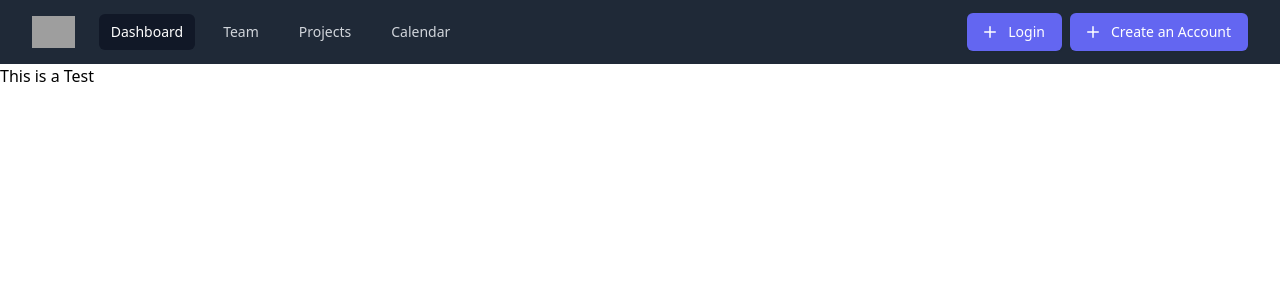
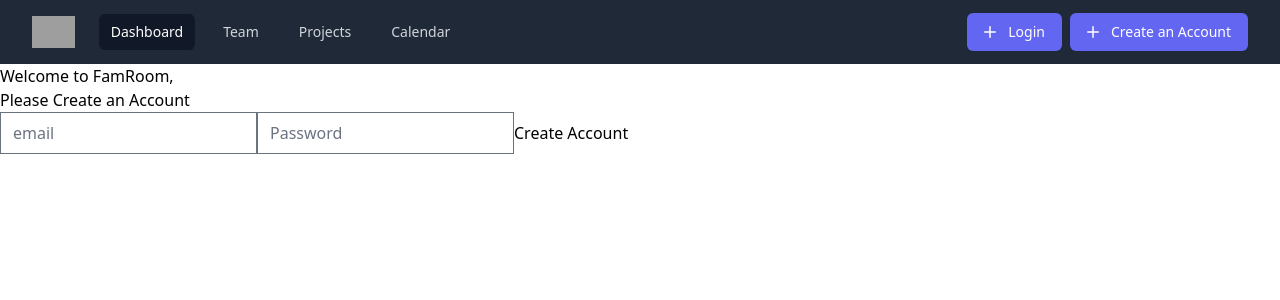
Before and after one commit to techbret/famroom, a React (Create React App) app: page /create-account in a window 1280 px wide. Shown: the top 300 px of the page. Built offline with nearby package versions, Linux system fonts and the light colour scheme; grey boxes are pictures that could not be loaded.

Commit message:
added create account

```diff
--- a/src/pages/CreateAccount/CreateAccount.jsx
+++ b/src/pages/CreateAccount/CreateAccount.jsx
@@ -1,14 +1,46 @@
-import React, { useState } from 'react'
+import React, { useEffect, useState } from 'react';
+import { getAuth, createUserWithEmailAndPassword } from "firebase/auth";
+import { useNavigate } from 'react-router-dom';
 
 export default function CreateAccount() {
 
+    const [email, setEmail] = useState('');
+    const [password, setPassword] = useState('');
+    const [user, setUser] = useState({name: "New User"});
 
+    const navigate = useNavigate();
+
+    const auth = getAuth();
+
+
+
+    const createNewAccount = (e) => {
+        e.preventDefault();
+        createUserWithEmailAndPassword(auth, email, password)
+            .then((userCredential) => {
+                setUser(userCredential.user);
+                console.log(userCredential)
+            })
+            .catch((error) => {
+                const errorCode = error.code;
+                const errorMessage = error.message;
+                console.log(errorCode, errorMessage);
+            })
+    }
 
 
 
     return (
         <div>
-            <h1>This is a Test</h1>
+            <h1>Welcome to FamRoom, {user.uid}</h1>
+            <h3>Please Create an Account</h3>
+
+            <form>
+                <input type="email" placeholder='email' onChange={e => setEmail(e.target.value)} />
+                <input type="password" placeholder="Password" onChange={e => setPassword(e.target.value)} />
+                <button onClick={createNewAccount}>Create Account</button>
+
+            </form>
 
 
 
```
